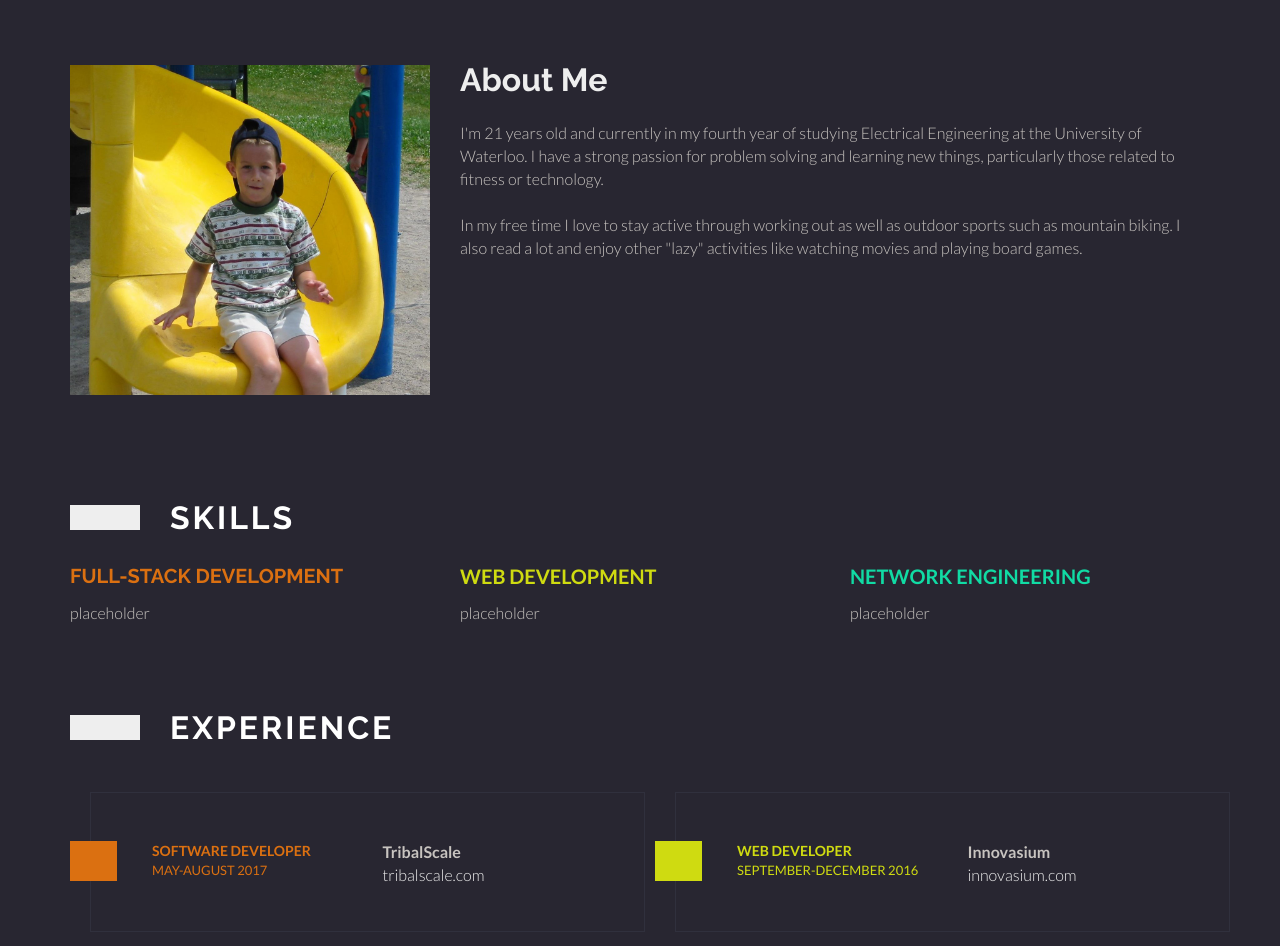
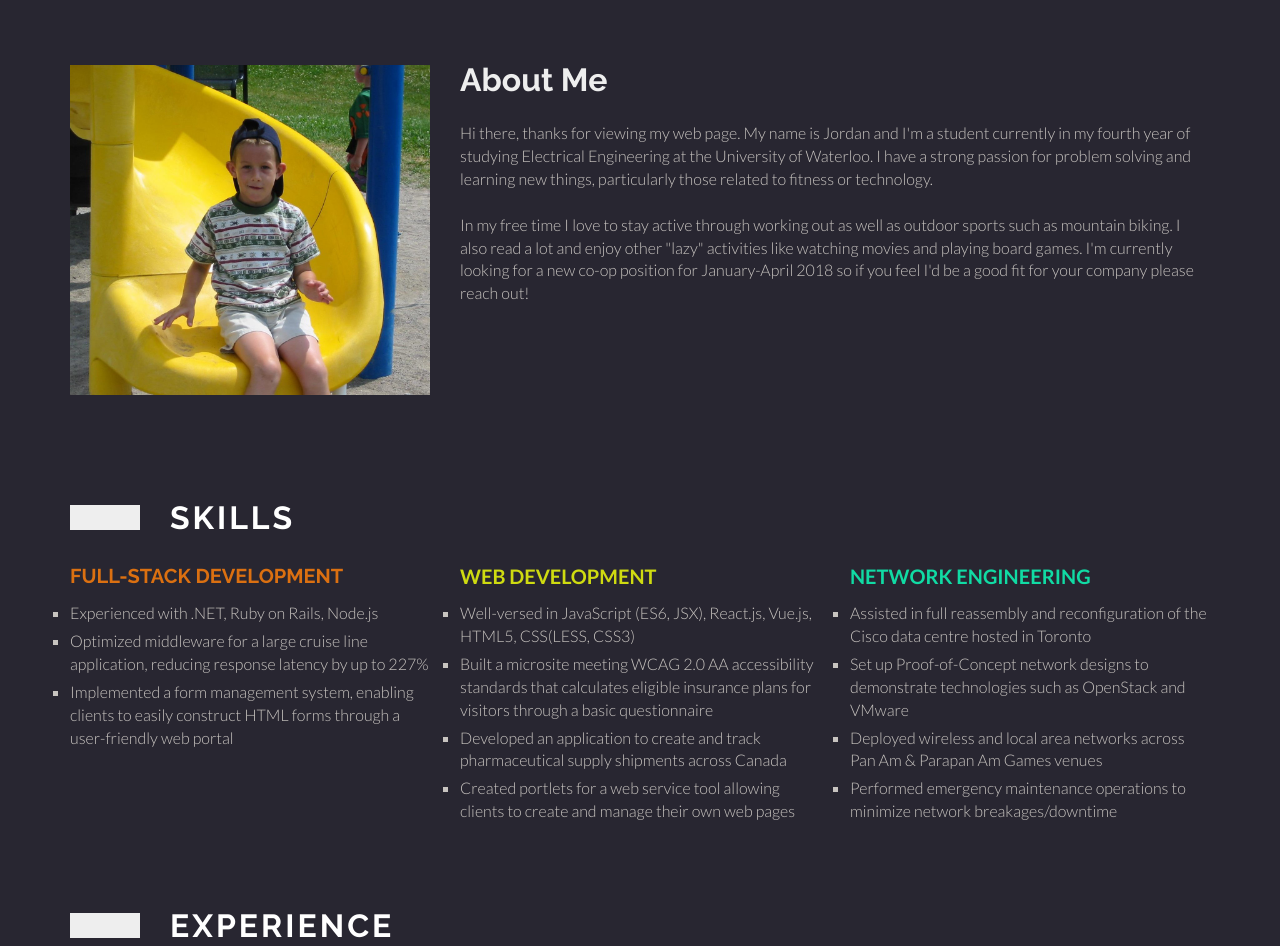
Before and after one commit to jordedwards/jordedwards.github.io, a plain HTML site: page index.html in a window 1280 px wide. Shown: the part 920-1866 px from the top of the page. Drawn offline with Linux system fonts and the light colour scheme.

Commit message:
Updated 'Skills' and 'About Me' sections

```diff
--- a/css/main.css
+++ b/css/main.css
@@ -384,10 +384,12 @@ div#skills ul {
 	font-size: 16px;
 	font-weight: 300;
 	list-style-type: square;
+	padding-left: 0;
 }
 
 div#skills li {
 	color: #c8c4c0;
+	margin: 5px 0;
 }
 
 /* Experience */
@@ -845,6 +847,7 @@ footer {
 	border: 1px solid #24232c;
 	text-align: center;
 	transition: all ease-in-out .5s;
+	min-width: 70px;
 }
 
 .si:hover {
--- a/index.html
+++ b/index.html
@@ -107,13 +107,15 @@
               <b>About Me</b>
             </h3>
             <p>
-              I'm 21 years old and currently in my fourth year of studying Electrical Engineering
-              at the University of Waterloo. I have a strong passion for problem solving and learning
-              new things, particularly those related to fitness or technology.
+              Hi there, thanks for viewing my web page. My name is Jordan and I'm a student currently
+              in my fourth year of studying Electrical Engineering at the University of Waterloo. I
+              have a strong passion for problem solving and learning new things, particularly those
+              related to fitness or technology.
               <br><br>
               In my free time I love to stay active through working out as well as outdoor sports such
               as mountain biking. I also read a lot and enjoy other "lazy" activities like watching movies
-              and playing board games.
+              and playing board games. I'm currently looking for a new co-op position for January-April 2018
+              so if you feel I'd be a good fit for your company please reach out!
             </p>
           </div>
         </div>
@@ -124,21 +126,32 @@
         <div class="row" id="skills">
           <div class="col-sm-4 full-stack">
             <h4>FULL-STACK DEVELOPMENT</h4>
-            <p>
-              placeholder
-            </p>
+            <ul>
+              <li>Experienced with .NET, Ruby on Rails, Node.js</li>
+              <li>Optimized middleware for a large cruise line application, reducing response latency by up to
+              227%</li>
+              <li>Implemented a form management system, enabling clients to easily construct HTML forms through
+              a user-friendly web portal</li>
+            </ul>
           </div>
           <div class="col-sm-4 web">
             <h4>WEB DEVELOPMENT</h4>
-            <p>
-              placeholder
-            </p>
-          </div>
+            <ul>
+              <li>Well-versed in JavaScript (ES6, JSX), React.js, Vue.js, HTML5, CSS(LESS, CSS3)</li>
+              <li>Built a microsite meeting WCAG 2.0 AA accessibility standards that calculates eligible insurance
+              plans for visitors through a basic questionnaire</li>
+              <li>Developed an application to create and track pharmaceutical supply shipments across Canada</li>
+              <li>Created portlets for a web service tool allowing clients to create and manage their own web pages</li>
+            </ul>
+            </div>
           <div class="col-sm-4 network">
             <h4>NETWORK ENGINEERING</h4>
-            <p>
-              placeholder
-            </p>
+            <ul>
+              <li>Assisted in full reassembly and reconfiguration of the Cisco data centre hosted in Toronto</li>
+              <li>Set up Proof-of-Concept network designs to demonstrate technologies such as OpenStack and VMware</li>
+              <li>Deployed wireless and local area networks across Pan Am & Parapan Am Games venues</li>
+              <li>Performed emergency maintenance operations to minimize network breakages/downtime</li>
+            </ul>
           </div>
         </div>
         <div class="exp">
```
